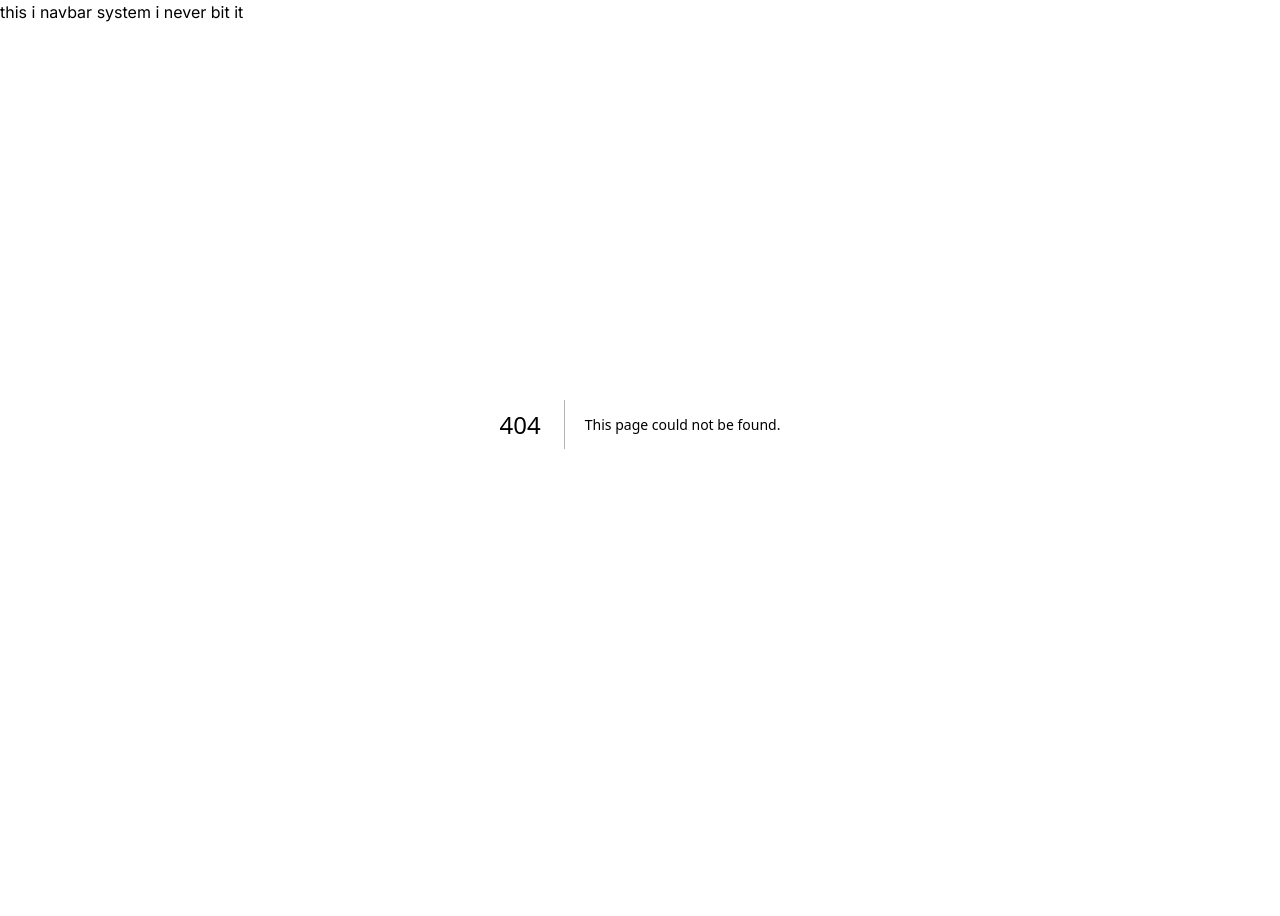
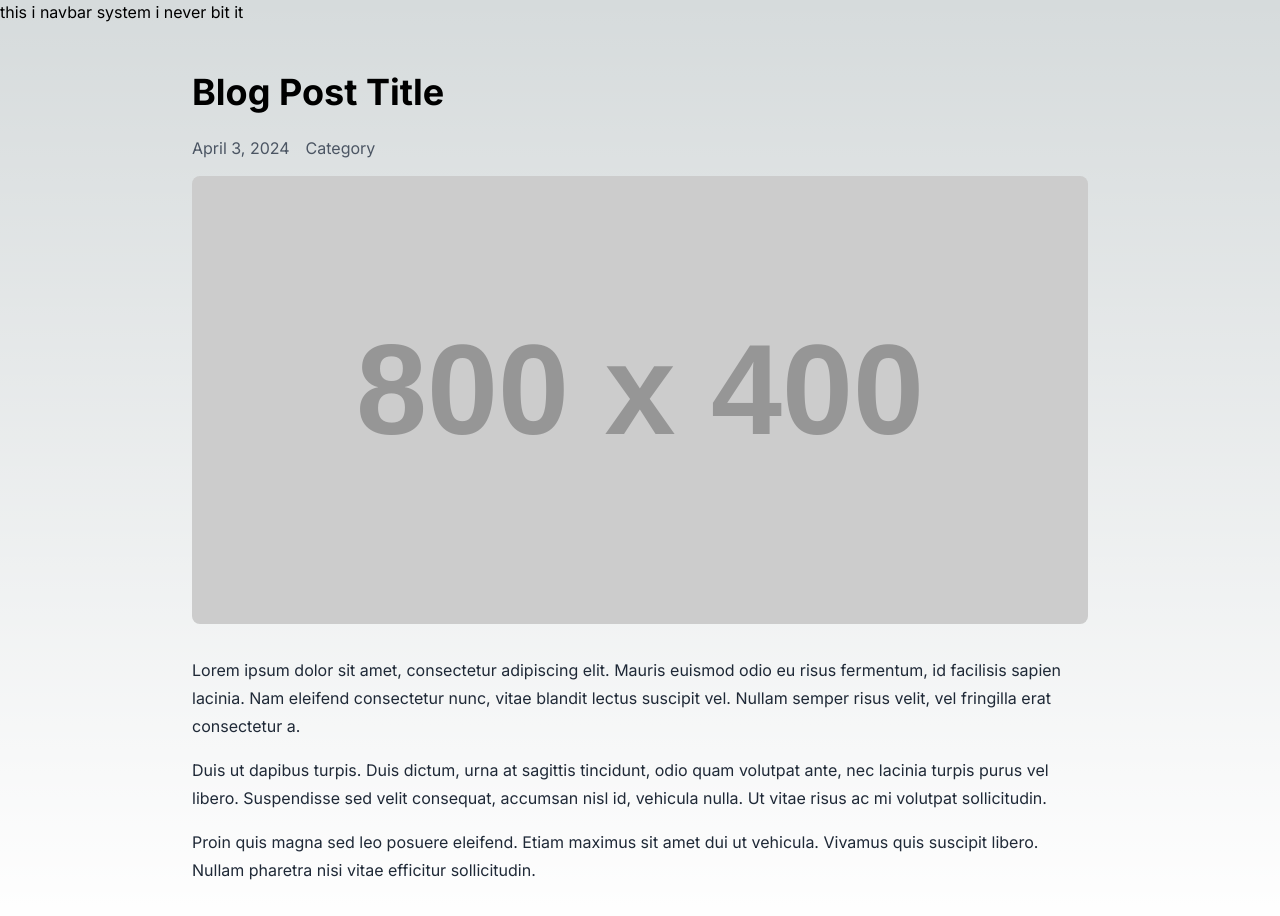
Before and after one commit to AbdulMalek-swe/sirajganj_milk_task_client, a Next.js app: page /blog/12 in a window 1280 px wide. Before the commit this address had no page. Shown: the top 916 px of the page. Before the commit the page ends 824 px from the top, so only its background shows below. Built offline with nearby package versions, Linux system fonts and the light colour scheme.

Commit message:
feat:open slug page

```diff
--- /dev/null
+++ b/src/app/blog/[slug]/page.jsx
@@ -0,0 +1,26 @@
+import React from 'react';
+
+const Home = () => {
+    return (
+        <div>
+         <div class=" py-12">
+  <div class="max-w-4xl mx-auto">
+    <h1 class="text-4xl font-bold mb-6">Blog Post Title</h1>
+    <div class="flex items-center text-gray-600 mb-4">
+      <span class="mr-4"><i class="far fa-calendar-alt"></i> April 3, 2024</span>
+      <span class="mr-4"><i class="far fa-folder"></i> Category</span>
+    </div>
+    <img src="https://via.placeholder.com/800x400" alt="Blog Post Image" class="w-full mb-8 rounded-lg"/>
+    <div class="leading-7 text-gray-800">
+      <p>Lorem ipsum dolor sit amet, consectetur adipiscing elit. Mauris euismod odio eu risus fermentum, id facilisis sapien lacinia. Nam eleifend consectetur nunc, vitae blandit lectus suscipit vel. Nullam semper risus velit, vel fringilla erat consectetur a.</p>
+      <p class="mt-4">Duis ut dapibus turpis. Duis dictum, urna at sagittis tincidunt, odio quam volutpat ante, nec lacinia turpis purus vel libero. Suspendisse sed velit consequat, accumsan nisl id, vehicula nulla. Ut vitae risus ac mi volutpat sollicitudin.</p>
+      <p class="mt-4">Proin quis magna sed leo posuere eleifend. Etiam maximus sit amet dui ut vehicula. Vivamus quis suscipit libero. Nullam pharetra nisi vitae efficitur sollicitudin.</p>
+    </div>
+  </div>
+</div>
+
+        </div>
+    );
+};
+
+export default Home;
--- a/src/app/layout.js
+++ b/src/app/layout.js
@@ -15,7 +15,7 @@ export default function RootLayout({ children }) {
     <html lang="en">
       <body className={inter.className}>
         <Navbar/>
-        <CustomProvider>{children}</CustomProvider>
+        <CustomProvider> <div className='container mx-auto'>{children}</div></CustomProvider>
          </body>
     </html>
   )
--- a/src/app/page.js
+++ b/src/app/page.js
@@ -1,8 +1,13 @@
 "use client"
+
+import Card from "@/components/Card/Card"
+
 export default function Home() {
 
 
   return (
-     <></>
+     <div className="grid xl:grid-cols-4 lg:grid-cols-3 sm:grid-cols-2 grid-cols-1 gap-4">
+    { [12,3,4,5,6,7,6,5,4].map((item,index)=>  <Card/>)}
+     </div>
   )
 }
--- a/src/components/Card/Card.jsx
+++ b/src/components/Card/Card.jsx
@@ -1,10 +1,22 @@
+import Link from 'next/link';
 import React from 'react';
 
 const Card = () => {
     return (
-        <div>
-
-        </div>
+  <div class="blog-card transition duration-300 ease-in-out    bg-white border-2 border-pink-600 text-center cursor-pointer hover:shadow-md">
+    <div class="card-img relative text-center bg-pink-600">
+      <img src="https://images.unsplash.com/photo-1518235506717-e1ed3306a89b?ixlib=rb-1.2.1&ixid=eyJhcHBfaWQiOjEyMDd9&auto=format&fit=crop&w=1650&q=80" class="transition duration-300 ease-in-out max-h-48 w-full border-b-4 border-pink-600" alt="New York"/>
+      <h1 class="absolute bottom-0 w-full mb-4 text-white font-slabo">New York</h1>
+    </div>
+    <div class="card-details mt-8 font-roboto text-gray-700">
+      <span><i class="fa fa-calendar"></i>AUG 4</span>
+      <span><i class="fa fa-heart"></i>102</span>
+    </div>
+    <div class="card-text py-4 px-2 font-roboto leading-6">
+      <p>Lorem ipsum dolor sit amet, consectetur adipiscing elit. Si verbum sequimur, primum longius verbum praepositum quam bonum.</p>
+    </div>
+    <Link href={"/blog/12"} class="read-more transition duration-300 ease-in-out inline-block uppercase bg-pink-600 text-white py-4 px-6 mb-4 font-oswald hover:bg-pink-700">Read More</Link>
+  </div>
     );
 };
 
```
